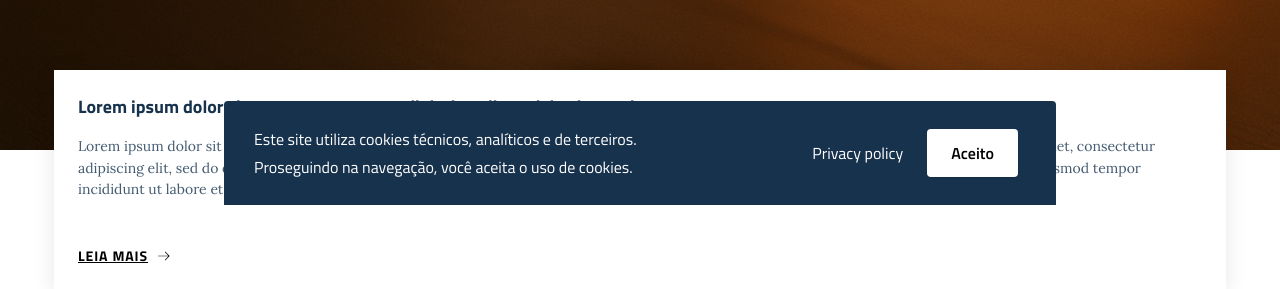
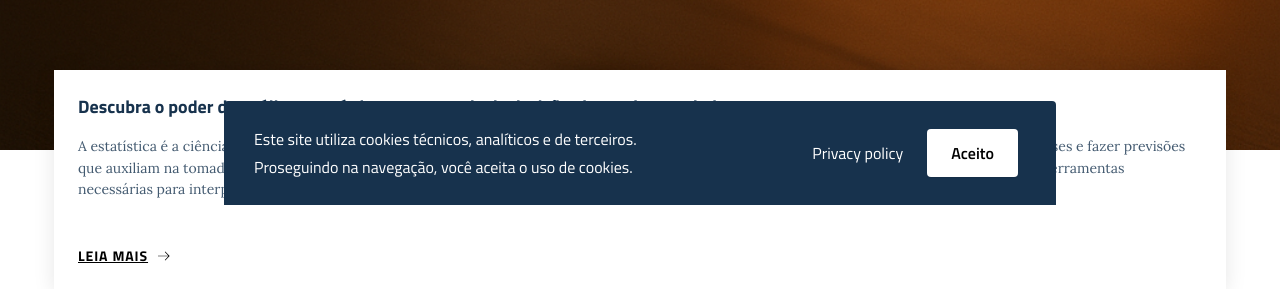
Before and after one commit to morrisonkuhlsen/morrisonkuhlsen, a Jekyll site: the page built from pt/index.md, in a window 1280 px wide. Shown: the part 695-984 px from the top of the page. Built offline with Jekyll 4.4.1, drawn with Linux system fonts in a browser that asks for light colours.

Commit message:
feat: atualização do texto do hero para conteúdo sobre estatística

```diff
--- a/_includes/hero.html
+++ b/_includes/hero.html
@@ -63,8 +63,8 @@
       <div class="card-wrapper card-space">
         <div class="card card-bg">
           <div class="card-body">
-            <h5 class="card-title">Lorem ipsum dolor sit amet, consectetur adipiscing elit, sed do eiusmod tempor…</h5>
-            <p class="card-text">Lorem ipsum dolor sit amet, consectetur adipiscing elit, sed do eiusmod tempor incididunt ut labore et dolore magna aliqua. Lorem ipsum dolor sit amet, consectetur adipiscing elit, sed do eiusmod tempor incididunt ut labore et dolore magna aliqua. Lorem ipsum dolor sit amet, consectetur adipiscing elit, sed do eiusmod tempor incididunt ut labore et dolore magna aliqua.</p>
+            <h5 class="card-title">Descubra o poder da análise estatística para tomada de decisões baseadas em dados</h5>
+            <p class="card-text">A estatística é a ciência que transforma dados brutos em insights valiosos. Através de métodos estatísticos, podemos identificar padrões, testar hipóteses e fazer previsões que auxiliam na tomada de decisões estratégicas. Seja na pesquisa científica, análise de mercado ou otimização de processos, a estatística fornece as ferramentas necessárias para interpretar a complexidade do mundo através dos números.</p>
             <a class="read-more" href="#">
               <span class="text">Leia mais</span>
               <svg class="icon">
```
